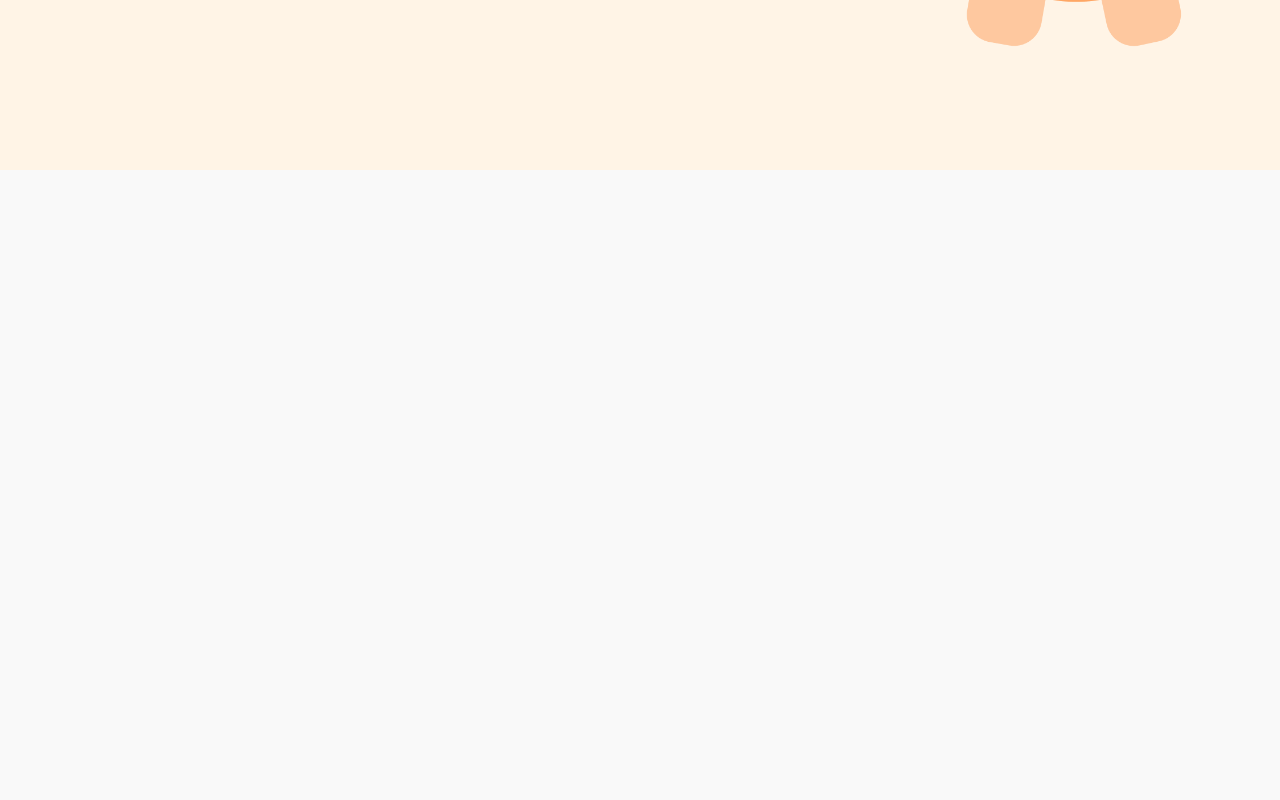
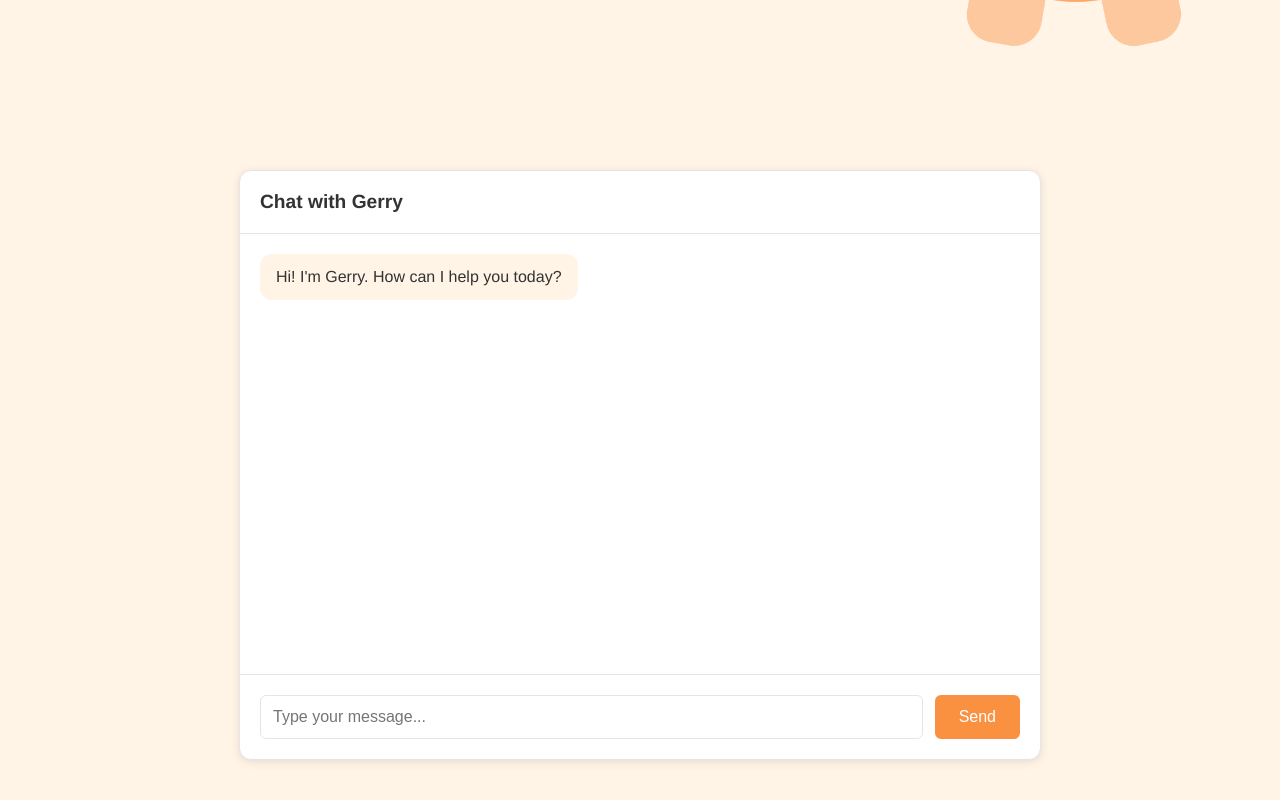
Before and after one commit to ahosseini06/GutSense, a React (Create React App) app in the folder gs-ui/: page / in a window 1280 px wide. Shown: the part 630-1430 px from the top of the page. Before the commit the page ends 800 px from the top, so only its background shows below. Built offline with nearby package versions, Linux system fonts and the light colour scheme; no server answers.

Commit message:
home page chat frontent

```diff
--- /dev/null
+++ b/gs-ui/src/components/ChatSection/ChatSection.jsx
@@ -0,0 +1,63 @@
+// components/ChatSection.jsx
+import React, { useState, useRef, useEffect } from 'react';
+import styles from './ChatSection.module.css';
+
+const ChatSection = ({ messages, onSendMessage }) => {
+  const [newMessage, setNewMessage] = useState('');
+  const messagesEndRef = useRef(null);
+
+  const scrollToBottom = () => {
+    messagesEndRef.current?.scrollIntoView({ behavior: "smooth" });
+  };
+
+  useEffect(() => {
+    if (messages.length > 1) {
+        scrollToBottom();
+    }
+  }, [messages]);
+
+  const handleSubmit = (e) => {
+    e.preventDefault();
+    if (newMessage.trim()) {
+      onSendMessage(newMessage);
+      setNewMessage('');
+    }
+  };
+
+  return (
+    <div className={styles.chatContainer}>
+      <div className={styles.chatHeader}>
+        <h3>Chat with Gerry</h3>
+      </div>
+
+      <div className={styles.messagesContainer}>
+        {messages.map((message, index) => (
+          <div
+            key={index}
+            className={`${styles.message} ${
+              message.sender === 'bot' ? styles.botMessage : styles.userMessage
+            }`}
+          >
+            {message.text}
+          </div>
+        ))}
+        <div ref={messagesEndRef} />
+      </div>
+
+      <form onSubmit={handleSubmit} className={styles.inputContainer}>
+        <input
+          type="text"
+          value={newMessage}
+          onChange={(e) => setNewMessage(e.target.value)}
+          placeholder="Type your message..."
+          className={styles.input}
+        />
+        <button type="submit" className={styles.sendButton}>
+          Send
+        </button>
+      </form>
+    </div>
+  );
+};
+
+export default ChatSection;
--- /dev/null
+++ b/gs-ui/src/components/ChatSection/ChatSection.module.css
@@ -0,0 +1,78 @@
+/* ChatSection.module.css */
+.chatContainer {
+    max-width: 800px;
+    margin: 0px auto;
+    border: 1px solid #e5e5e5;
+    border-radius: 12px;
+    background-color: white;
+    box-shadow: 0 2px 10px rgba(0, 0, 0, 0.1);
+    height: fit-content;
+  }
+
+  .chatHeader {
+    padding: 20px;
+    border-bottom: 1px solid #e5e5e5;
+  }
+
+  .chatHeader h3 {
+    margin: 0;
+    font-size: 1.2em;
+    color: #333;
+  }
+
+  .messagesContainer {
+    height: 400px;
+    overflow-y: auto;
+    padding: 20px;
+
+    display: flex;
+    flex-direction: column;
+    gap: 16px;
+  }
+
+  .message {
+    max-width: 70%;
+    padding: 12px 16px;
+    border-radius: 12px;
+    line-height: 1.4;
+  }
+
+  .botMessage {
+    background-color: #FFF4E6;
+    align-self: flex-start;
+  }
+
+  .userMessage {
+    background-color: #007AFF;
+    color: white;
+    align-self: flex-end;
+  }
+
+  .inputContainer {
+    display: flex;
+    padding: 20px;
+    gap: 12px;
+    border-top: 1px solid #e5e5e5;
+  }
+
+  .input {
+    flex: 1;
+    padding: 12px;
+    border: 1px solid #e5e5e5;
+    border-radius: 6px;
+    font-size: 16px;
+  }
+
+  .sendButton {
+    padding: 12px 24px;
+    background-color: #f99141;
+    color: white;
+    border: none;
+    border-radius: 6px;
+    cursor: pointer;
+    font-size: 16px;
+  }
+
+  .sendButton:hover {
+    background-color: #ff750b;
+  }
--- a/gs-ui/src/pages/Home.jsx
+++ b/gs-ui/src/pages/Home.jsx
@@ -1,41 +1,35 @@
-import React from "react";
+// Home.jsx
+import React, { useState } from "react";
 import styles from "./styles/home.module.css";
-import logo from "../assets/GutSense_Logo.svg";
-import { useNavigate } from "react-router-dom";
-// import { BrowserRouter } from 'react-router-dom';
-// import { useNavigate } from 'react-router-dom';
-
-// const Home = () => {
-//   return (
-//     <div className='landing_container' >
-//       {/* nav component*/}
-//       <nav className='navigation'>
-//         <div className='nav_items'>
-//         <img
-//             src="gs-ui/src/assets/GutSense_Logo.svg"
-//             alt="GutSense Logo"
-//             className="logo"
-//           />
-//           <span className="text-2xl font-bold">GutSense</span>
-
-//         </div>
-
-//       </nav>
-
-//       {/* rest of main code here */}
-//     </div>
-//   )
-// }
-
-import "./styles/home.module.css";
+import ChatSection from "../components/ChatSection/ChatSection";
 import Navbar from "../components/navbar/Navbar";
+import { useNavigate } from "react-router";
 
 export default function Home() {
   const navigate = useNavigate();
   const handleStartForm = () => {
     navigate("/form");
   };
+
+  // State for chat messages
+  const [messages, setMessages] = useState([
+    { text: "Hi! I'm Gerry. How can I help you today?", sender: "bot" }
+  ]);
+
+  const handleSendMessage = (message) => {
+    setMessages([...messages, { text: message, sender: "user" }]);
+    // Here you would typically handle the bot response
+    // For now, let's add a simple response
+    setTimeout(() => {
+      setMessages(prev => [...prev, {
+        text: "Thanks for your message! I'll help you with that.",
+        sender: "bot"
+      }]);
+    }, 1000);
+  };
+
   return (
+    <>
     <div className={styles.container}>
       <Navbar />
 
@@ -56,20 +50,23 @@ export default function Home() {
             Get tested today
           </button>
 
-          <button className={styles["chat-button"]}>
+          <button
+            className={styles["chat-button"]}
+            onClick={() => document.getElementById('chat-section').scrollIntoView({ behavior: 'smooth' })}
+          >
             Chat with Gerry
           </button>
         </div>
+      </main>
 
 
+    </div>
+    <div className={styles.chatSection}>
+      <section id="chat-section" className={styles["chat-section"]}>
+      <ChatSection messages={messages} onSendMessage={handleSendMessage} />
+    </section>
+    </div>
 
-      </main>
-      <div>
-
-      </div>
-
-    </div>
+  </>
   );
 }
-
-// export default Home
--- a/gs-ui/src/pages/styles/home.module.css
+++ b/gs-ui/src/pages/styles/home.module.css
@@ -161,3 +161,8 @@
       padding: 14px 28px;
     }
   }
+
+  .chatSection {
+    background-color: #FFF4E6;
+    padding-bottom: 40px;
+  }
```
